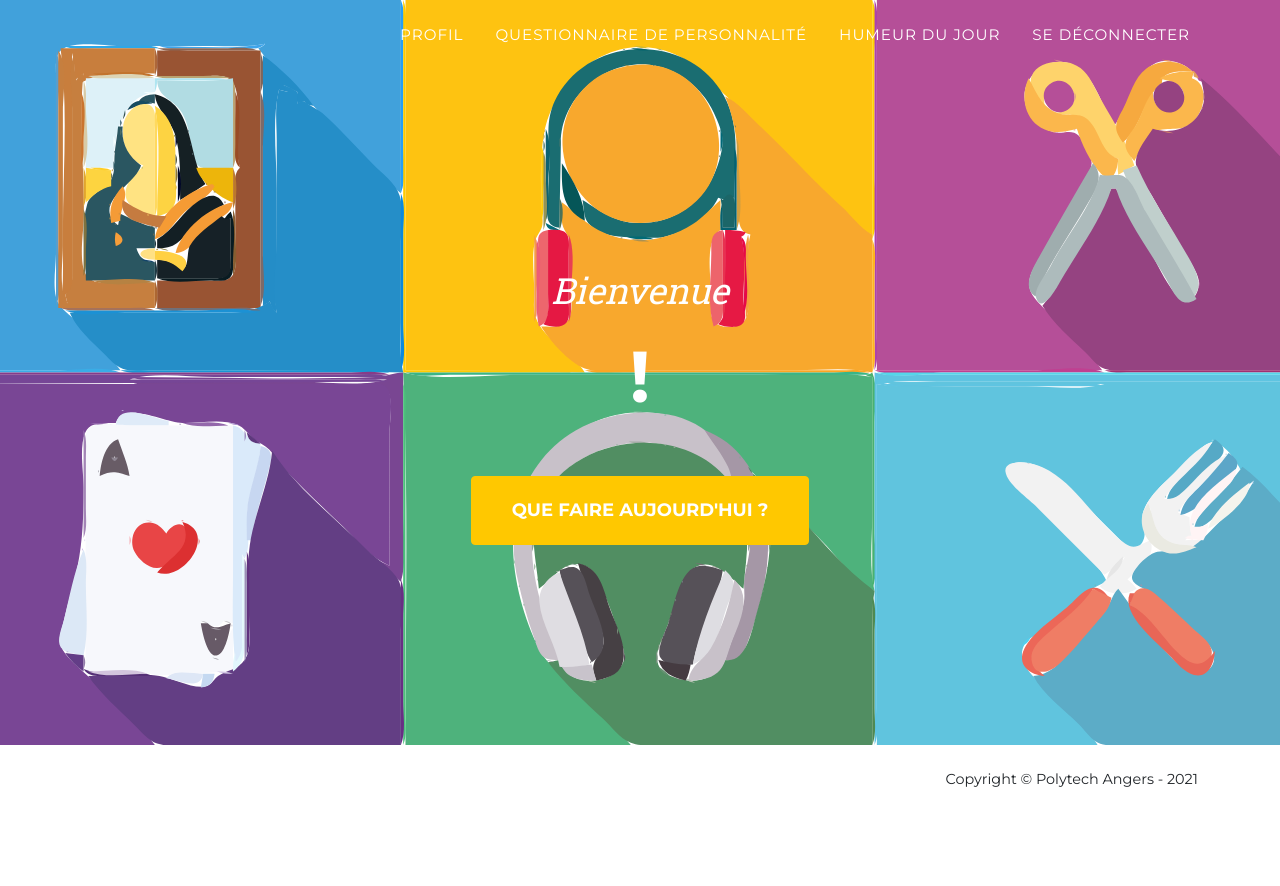
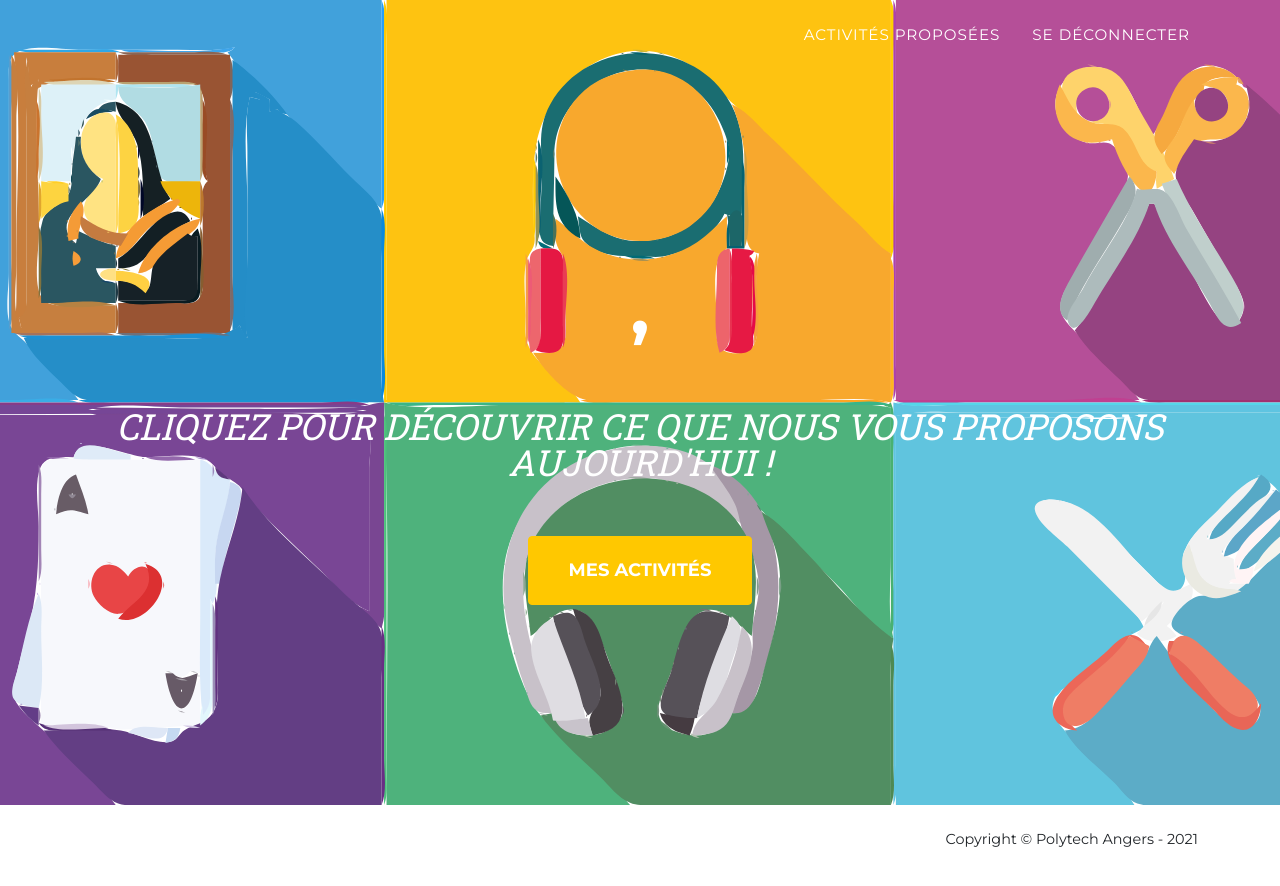
Before and after one commit to MarionWachowiak/ProjetDevWeb_Moodivity, a Vue app: page /useractivities in a window 1280 px wide. Shown: the top 886 px of the page. Before the commit the page ends 863 px from the top, so only its background shows below. Built offline with nearby package versions, Linux system fonts and the light colour scheme; no server answers; sample sign-in values are in the browser's storage.

Commit message:
Small changes

```diff
--- a/src/components/UserActivities.vue
+++ b/src/components/UserActivities.vue
@@ -11,9 +11,7 @@
             </button>
             <div class="collapse navbar-collapse" id="navbarResponsive">
                 <ul class="navbar-nav text-uppercase ms-auto py-4 py-lg-0">
-                    <li class="nav-item"><a class="nav-link" href="#profil">Profil</a></li>
-                    <li class="nav-item"><a class="nav-link" href="#questionnaire">Questionnaire de personnalité</a></li>
-                    <li class="nav-item"><a class="nav-link" href="#humeur">Humeur du jour</a></li>
+                    <li class="nav-item"><a class="nav-link" href="#activitesproposees">Activités proposées</a></li>
                     <li class="nav-item"><a class="nav-link" href="" @click="logout">Se déconnecter</a></li>
                 </ul>
             </div>
@@ -23,9 +21,11 @@
     <!-- Masthead-->
     <header class="masthead">
         <div class="container">
-            <div class="masthead-subheading">Bienvenue</div>
-            <div class="masthead-heading text-uppercase">{{ name }} !</div>
-            <a class="btn btn-primary btn-xl text-uppercase" href="#humeur">Que faire aujourd'hui ?</a>
+            <div class="masthead-heading">{{ name }},  </div>
+            <div class="masthead-subheading text-uppercase">cliquez pour découvrir ce que nous vous proposons aujourd'hui !</div>
+            <br>
+            <a class="btn btn-primary btn-xl text-uppercase" href="#humeur">Mes activités</a>
+            <div>{{ moods }}</div>
         </div>
     </header>
 
@@ -92,6 +92,7 @@ export default {
     return {
       name: '',
       email: '',
+      moods: '',
     }
   },
   created() {
--- a/src/components/UserProfile.vue
+++ b/src/components/UserProfile.vue
@@ -419,6 +419,8 @@ export default {
         cooking: '',
         handicrafts: '',
 
+        moods: '',
+
         error: '',
         error2: '',
         success: '',
@@ -505,7 +507,14 @@ export default {
             alert("Vous ne pouvez cocher que 3 humeurs maximum !")
         }
         else {
-            this.$router.push('/useractivities');
+            if(dbRes.length == 0){
+                alert("Vous devez cocher au minimum 1 humeur !")
+            }
+            if(dbRes.length > 0){
+                this.moods = dbRes;
+                this.$router.push('/useractivities');
+            }
+
         }
         //alert("Les humeurs sont : " + dbRes);
         //alert(nbre_check + " humeurs ont étées cochées");
```
